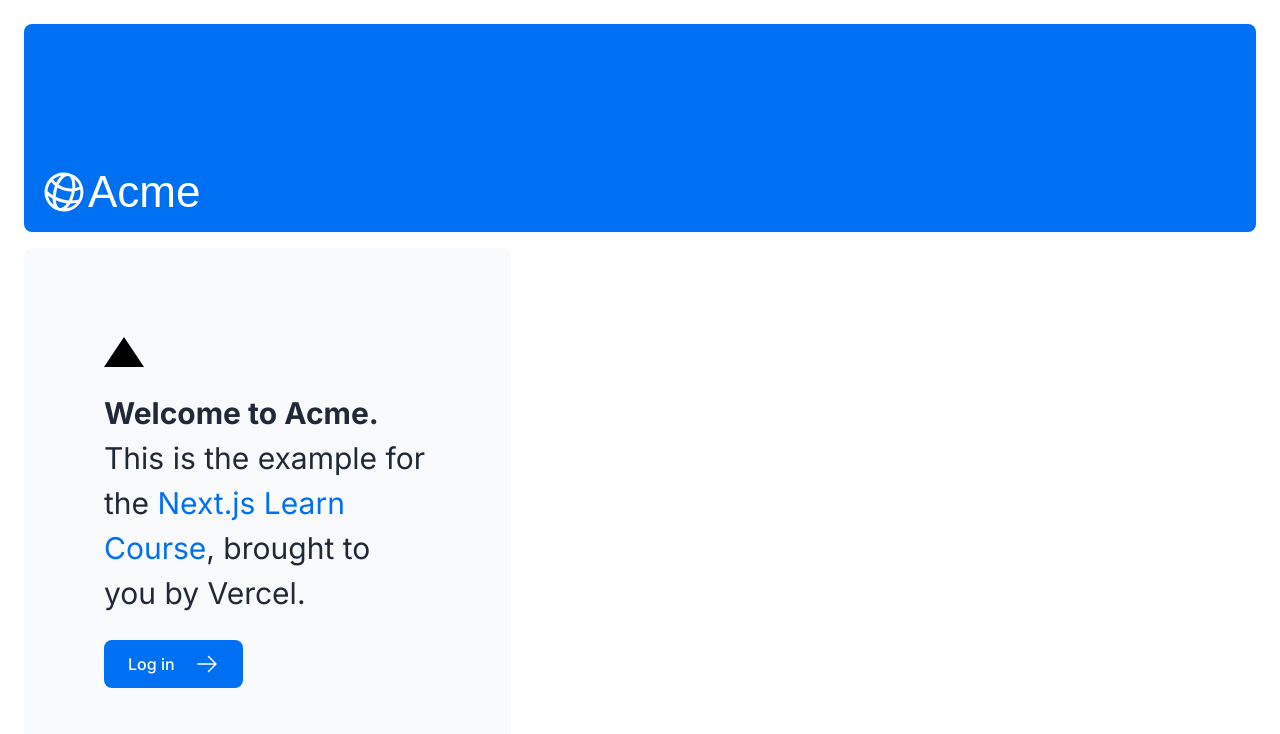
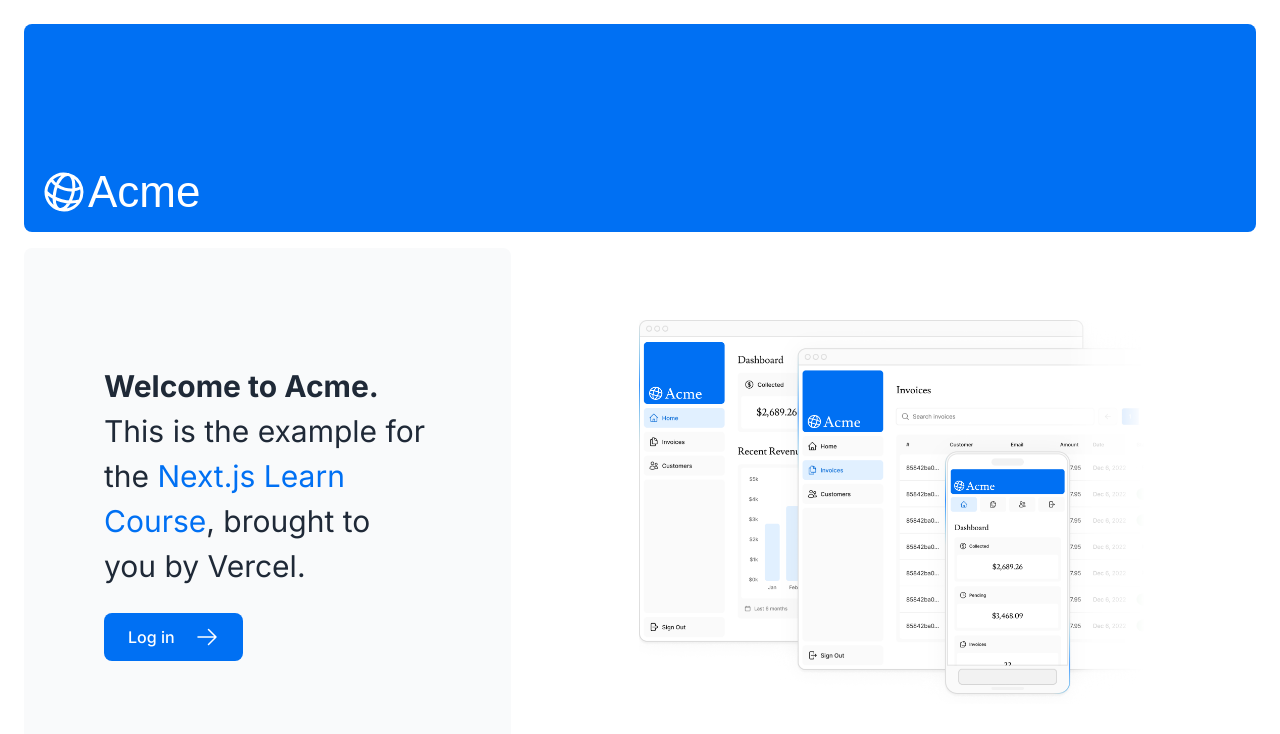
Before and after one commit to occurence/next-demo, a Next.js app in the folder nextjs-dashboard/: page / in a window 1280 px wide. Shown: the top 734 px of the page. Built offline with nearby package versions, Linux system fonts and the light colour scheme; a web font is replaced by a local one.

Commit message:
Add dashboard with nested routing for customer and invoice

```diff
--- /dev/null
+++ b/nextjs-dashboard/app/dashboard/customers/page.tsx
@@ -0,0 +1,3 @@
+export default function Page() {
+    return <p>Customers Page</p>;
+}
--- /dev/null
+++ b/nextjs-dashboard/app/dashboard/invoices/page.tsx
@@ -0,0 +1,3 @@
+export default function Page() {
+    return <p>Invoices Page</p>;
+}
--- /dev/null
+++ b/nextjs-dashboard/app/dashboard/page.tsx
@@ -0,0 +1,3 @@
+export default function Page() {
+    return <p>Dashboard Page</p>;
+}
--- a/nextjs-dashboard/app/page.tsx
+++ b/nextjs-dashboard/app/page.tsx
@@ -1,8 +1,8 @@
 import AcmeLogo from '@/app/ui/acme-logo';
 import { ArrowRightIcon } from '@heroicons/react/24/outline';
 import Link from 'next/link';
-import styles from '@/app/ui/home.module.css';
 import { lusitana } from '@/app/ui/fonts';
+import Image from 'next/image';
 
 export default function Page() {
   return (
@@ -12,7 +12,6 @@
       </div>
       <div className="mt-4 flex grow flex-col gap-4 md:flex-row">
         <div className="flex flex-col justify-center gap-6 rounded-lg bg-gray-50 px-6 py-10 md:w-2/5 md:px-20">
-          <div className={styles.shape} />
           <p className={'${lusitana.className} text-xl text-gray-800 md:text-3xl md:leading-normal'}>
             <strong>Welcome to Acme.</strong> This is the example for the{' '}
             <a href="https://nextjs.org/learn/" className="text-blue-500">
@@ -29,6 +28,20 @@
         </div>
         <div className="flex items-center justify-center p-6 md:w-3/5 md:px-28 md:py-12">
           {/* Add Hero Images Here */}
+          <Image
+            src="/hero-desktop.png"
+            width={1000}
+            height={760}
+            className="hidden md:block"
+            alt="Screenshots of the dashboard project showing desktop version"
+            />
+          <Image
+            src="/hero-mobile.png"
+            width={1000}
+            height={760}
+            className="block md:hidden"
+            alt="Screenshots of the dashboard project showing mobile version"
+            />
         </div>
       </div>
     </main>
```
